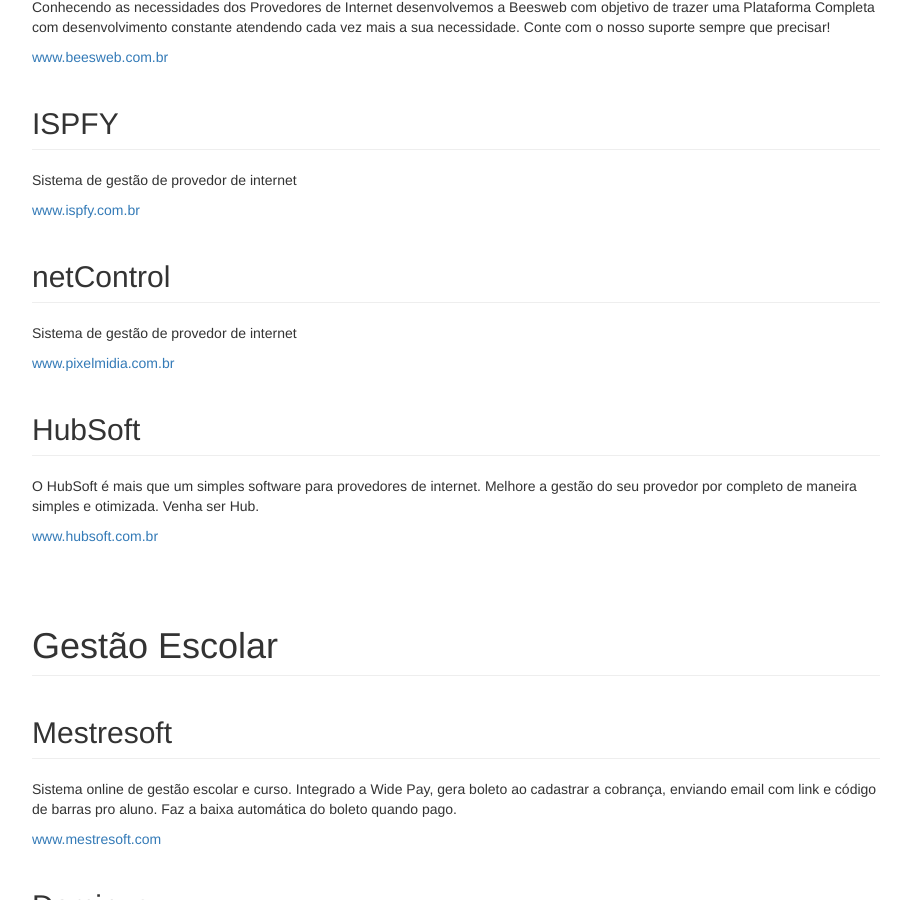
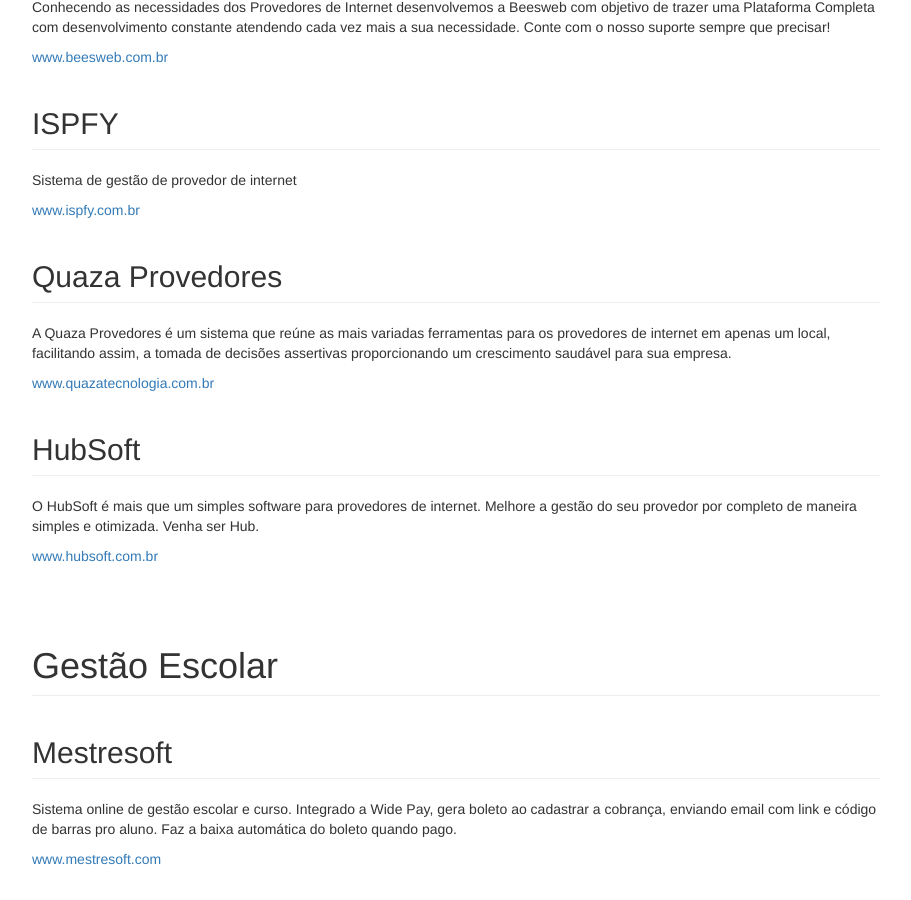
Before and after one commit to widepay/api, a Jekyll site: the page built from docs/sistemas.html, in a window 1280 px wide and 900 px high, scrolled down 2876 px. Shown: the whole window, without its empty margins (38-949 px from the left). Built offline with Jekyll 4.4.1, drawn with Linux system fonts in a browser that asks for light colours; nearby versions of some CDN libraries; some of the changed text lies outside the part shown.

Commit message:
Update sistemas.html

```diff
--- a/docs/sistemas.html
+++ b/docs/sistemas.html
@@ -73,9 +73,9 @@ title: Sistemas integrados
   <p>Sistema de gestão de provedor de internet</p>
   <a href="http://www.ispfy.com.br" target="_blank">www.ispfy.com.br</a>
 
-  <h2 id="netControl" class="page-header">netControl</h2>
-  <p>Sistema de gestão de provedor de internet</p>
-  <a href="http://www.pixelmidia.com.br" target="_blank">www.pixelmidia.com.br</a>
+  <h2 id="Quaza Provedores" class="page-header">Quaza Provedores</h2>
+  <p>A Quaza Provedores é um sistema que reúne as mais variadas ferramentas para os provedores de internet em apenas um local, facilitando assim, a  tomada de decisões assertivas proporcionando um crescimento saudável para sua empresa.</p>
+  <a href="http://www.quazatecnologia.com.br" target="_blank">www.quazatecnologia.com.br</a>
 
   <h2 id="HubSoft" class="page-header">HubSoft</h2>
   <p>O HubSoft é mais que um simples software para provedores de internet. Melhore a gestão do seu provedor por completo de maneira simples e otimizada. Venha ser Hub.</p>
```
